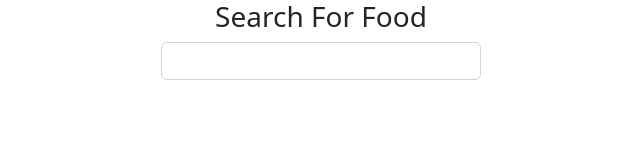
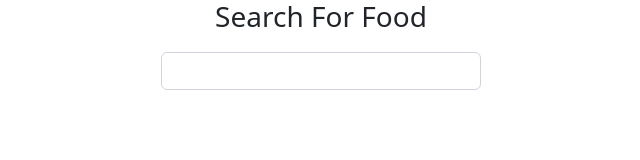
Before and after one commit to raufwaqas/food-app-js, a plain HTML site: page index.html in a window 1280 px wide. Shown: the full height of the page, 319-959 px from the left. Drawn offline with nearby package versions, Linux system fonts and the light colour scheme.

Commit message:
search bar modified

```diff
--- a/index.html
+++ b/index.html
@@ -19,8 +19,8 @@
     ></script>
   </head>
   <body>
-    <h3 class="text-center text-capitalize">search for food</h3>
-    <form id="form" action="">
+    <form class="form" id="form" action="">
+      <h3 class="text-capitalize">search for food</h3>
       <input id="search-bar" type="text" class="form-control w-25" />
     </form>
   </body>
--- a/src/style.css
+++ b/src/style.css
@@ -4,7 +4,14 @@
   box-sizing: border-box;
 }
 
+/**
+* !  style rules for form component
+**/
+
 #form {
   display: flex;
+  flex-direction: column;
   justify-content: center;
+  align-items: center;
+  gap: 10px;
 }
```
